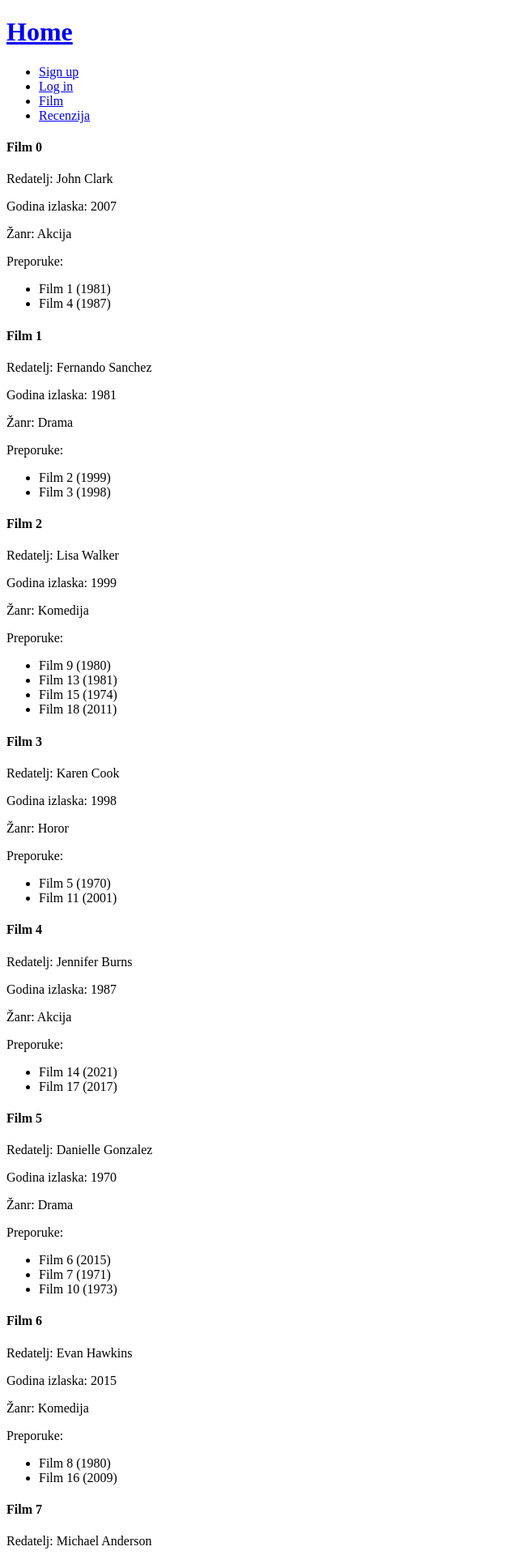
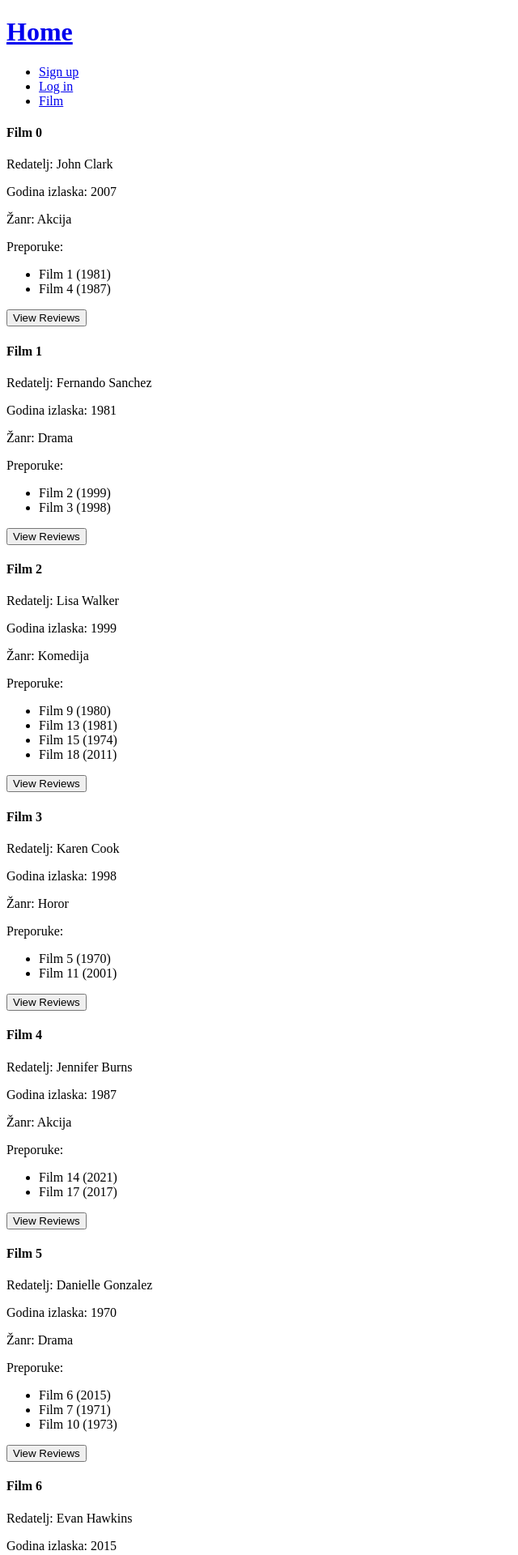
Before and after one commit to matijatomc/FilmRevenzije, a Django app: page /film/ in a window 1280 px wide. Shown: the top 1920 px of the page at 81% size, without its empty margins (0-640 px from the left). Run offline with Django 3.2, Linux system fonts and the light colour scheme; data comes from the database, SQL or seed files in the repository.

Commit message:
dodao logout, dodao filtirani prikaz komentara

```diff
--- a/tomcMatijaFilmRecenzije/filmRecenzije/settings.py
+++ b/tomcMatijaFilmRecenzije/filmRecenzije/settings.py
@@ -26,7 +26,6 @@ SECRET_KEY = 'gyfdht7@wd3v_#8$4c*sp34y5@cd25zgq6(%0h$u23ityl_mqr'
 DEBUG = True
 
 ALLOWED_HOSTS = []
-
 
 # Application definition
 
--- a/tomcMatijaFilmRecenzije/main/templates/film.html
+++ b/tomcMatijaFilmRecenzije/main/templates/film.html
@@ -16,6 +20,8 @@
             <li>Nema preporuka.</li>
         {% endfor %}
     </ul>
+
+    <a href="{% url 'main:recenzije' film.id %}"><button>View Reviews</button></a>
 </div>
 {% endfor %}
 {% endblock %}
--- a/tomcMatijaFilmRecenzije/main/templates/home.html
+++ b/tomcMatijaFilmRecenzije/main/templates/home.html
@@ -12,13 +12,16 @@
             <li><a href="/signup">Sign up</a></li>
             <li><a href="/login">Log in</a></li>
             <li><a href="/film">Film</a></li>
-            <li><a href="/recenzija">Recenzija</a></li>
         </ul>
         {% endblock %}
     </div>
 
     <div class="content">
         {% block content %}
+        {% if user.is_authenticated %}
+            <h2>Welcome, {{ user.username }}!</h2>
+            <li><a href="{% url 'main:logout' %}">Logout</a></li>
+        {% endif %}
         {% endblock %}
     </div>
 </body>
--- a/tomcMatijaFilmRecenzije/main/urls.py
+++ b/tomcMatijaFilmRecenzije/main/urls.py
@@ -1,4 +1,5 @@
 from django.urls import path
+from django.contrib.auth import views as auth_views
 from . import views
 
 app_name = 'main'
@@ -6,7 +7,8 @@ app_name = 'main'
 urlpatterns = [
     path('', views.home),
     path('signup/', views.signup_view),
-    path('login/', views.login_view),
+    path('login/', views.login_view, name='login'),
+    path('logout/', auth_views.LogoutView.as_view(next_page='main:login'), name='logout'),
     path('film/', views.FilmView.as_view()),
-    path('recenzija/', views.RecenzijaView.as_view())
+    path('recenzija/<int:movie_id>/', views.RecenzijaView.as_view(), name='recenzije')
 ]
--- a/tomcMatijaFilmRecenzije/main/views.py
+++ b/tomcMatijaFilmRecenzije/main/views.py
@@ -63,3 +63,7 @@ class RecenzijaView(ListView):
     model = Recenzija
     context_object_name = 'recenzije'
     template_name = 'recenzije.html'
+
+    def get_queryset(self):
+        movie_id = self.kwargs['movie_id']
+        return Recenzija.objects.filter(film_id=movie_id)
```
Also changed, not shown: other parts of tomcMatijaFilmRecenzije/main/templates/film.html (+4 -0 lines), tomcMatijaFilmRecenzije/db.sqlite3.
